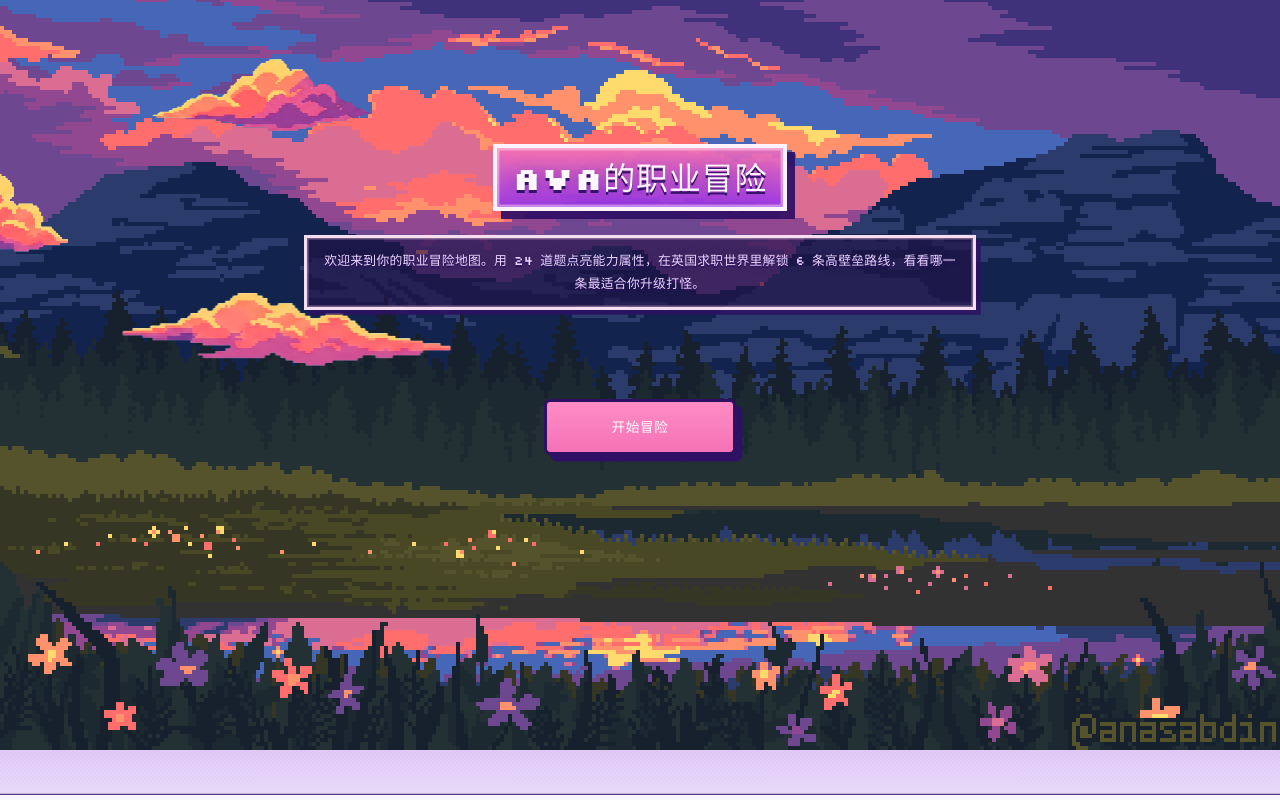
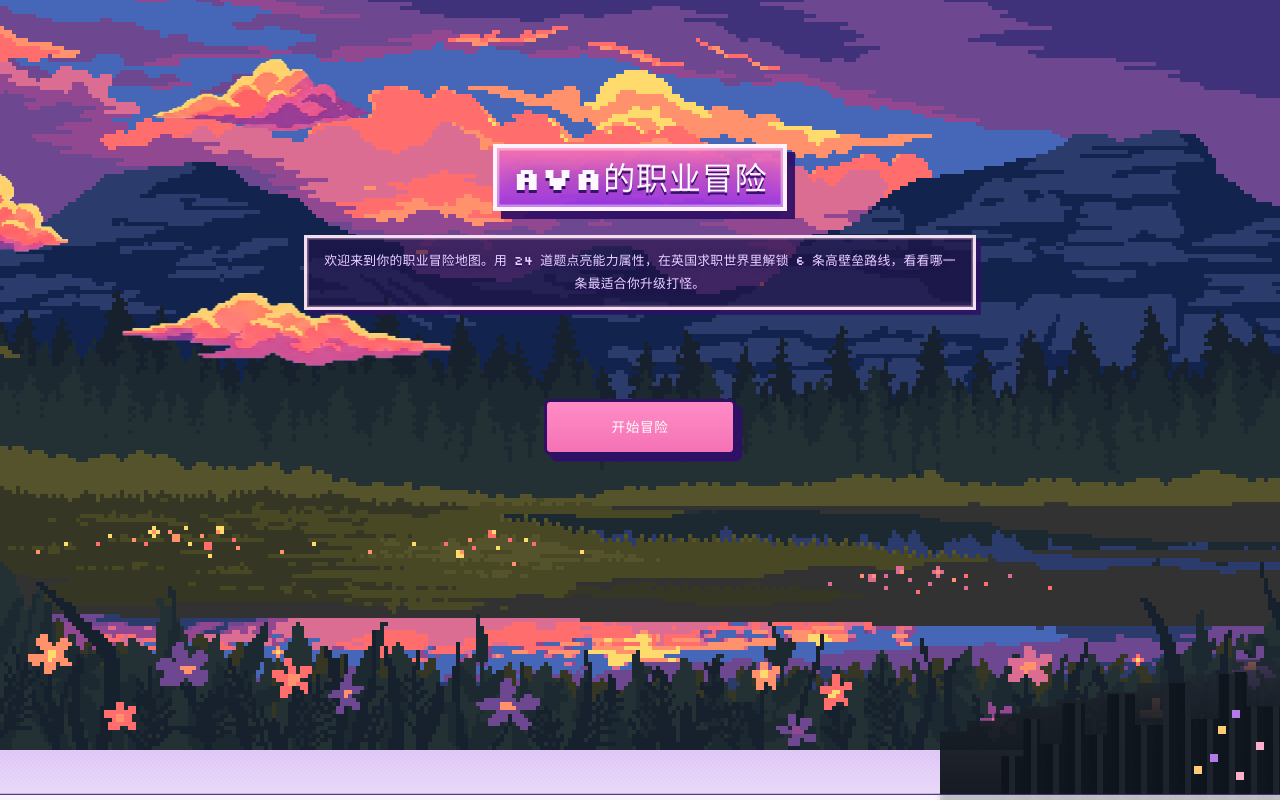
Before and after one commit to MasterFrancis/Career_Ava, a React (Vite) app: page / in a window 1280 px wide. Built offline with nearby package versions, Linux system fonts and the light colour scheme; a small style sheet from the web is missing; a web font is replaced by a local one.

Commit message:
feat: Build Career Report Web App
Co-authored-by: traeagent <traeagent@users.noreply.github.com>

```diff
--- a/src/index.css
+++ b/src/index.css
@@ -2086,6 +2086,100 @@ body::after {
   image-rendering: pixelated;
 }
 
+.pixelSkyCornerMask {
+  position: absolute;
+  right: 0;
+  bottom: 0;
+  width: min(340px, 28vw);
+  height: 180px;
+  z-index: 1;
+  pointer-events: none;
+  background:
+    linear-gradient(180deg, rgba(38, 43, 56, 0) 0%, rgba(33, 39, 49, 0.72) 28%, rgba(24, 30, 38, 0.94) 54%, rgba(16, 21, 28, 0.98) 100%);
+  clip-path: polygon(
+    100% 100%,
+    0 100%,
+    0 62%,
+    8% 62%,
+    8% 56%,
+    16% 56%,
+    16% 52%,
+    24% 52%,
+    24% 48%,
+    34% 48%,
+    34% 44%,
+    46% 44%,
+    46% 40%,
+    58% 40%,
+    58% 35%,
+    72% 35%,
+    72% 30%,
+    86% 30%,
+    86% 22%,
+    100% 22%
+  );
+  image-rendering: pixelated;
+}
+
+.pixelSkyCornerMask::before {
+  content: '';
+  position: absolute;
+  inset: 24px 0 0 18%;
+  background:
+    linear-gradient(180deg, rgba(248, 168, 208, 0.18) 0%, rgba(248, 168, 208, 0) 18%),
+    repeating-linear-gradient(
+      90deg,
+      rgba(14, 20, 27, 0.96) 0 8px,
+      rgba(30, 36, 45, 0.96) 8px 14px,
+      rgba(16, 22, 30, 0.98) 14px 22px
+    );
+  clip-path: polygon(
+    100% 100%,
+    0 100%,
+    0 72%,
+    8% 72%,
+    8% 48%,
+    14% 48%,
+    14% 64%,
+    22% 64%,
+    22% 38%,
+    30% 38%,
+    30% 58%,
+    38% 58%,
+    38% 32%,
+    48% 32%,
+    48% 52%,
+    58% 52%,
+    58% 24%,
+    68% 24%,
+    68% 48%,
+    78% 48%,
+    78% 18%,
+    88% 18%,
+    88% 40%,
+    100% 40%
+  );
+}
+
+.pixelSkyCornerMask::after {
+  content: '';
+  position: absolute;
+  right: 36px;
+  bottom: 20px;
+  width: 8px;
+  height: 8px;
+  background: #f9b0cb;
+  box-shadow:
+    -26px -18px 0 #b27be7,
+    -18px -46px 0 #ffca78,
+    20px -30px 0 #f9b0cb,
+    44px -12px 0 #b27be7,
+    66px -44px 0 #ffca78,
+    -42px -6px 0 #ffca78,
+    -4px -62px 0 #b27be7,
+    56px -64px 0 #f9b0cb;
+}
+
 .cloudLane {
   position: absolute;
   left: 0;
--- a/src/ui/PixelSkyCanvas.tsx
+++ b/src/ui/PixelSkyCanvas.tsx
@@ -7,6 +7,7 @@ export function PixelSkyCanvas() {
   return (
     <div className="pixelSkyCanvas" aria-hidden="true">
       <div className="pixelSkyBackdrop" style={{ backgroundImage: `url(${backgroundGif})` }} />
+      <div className="pixelSkyCornerMask" />
 
       <div className="cloudLane cloudLaneOne">
         <div className="cloudTrack cloudTrackRight">
```
